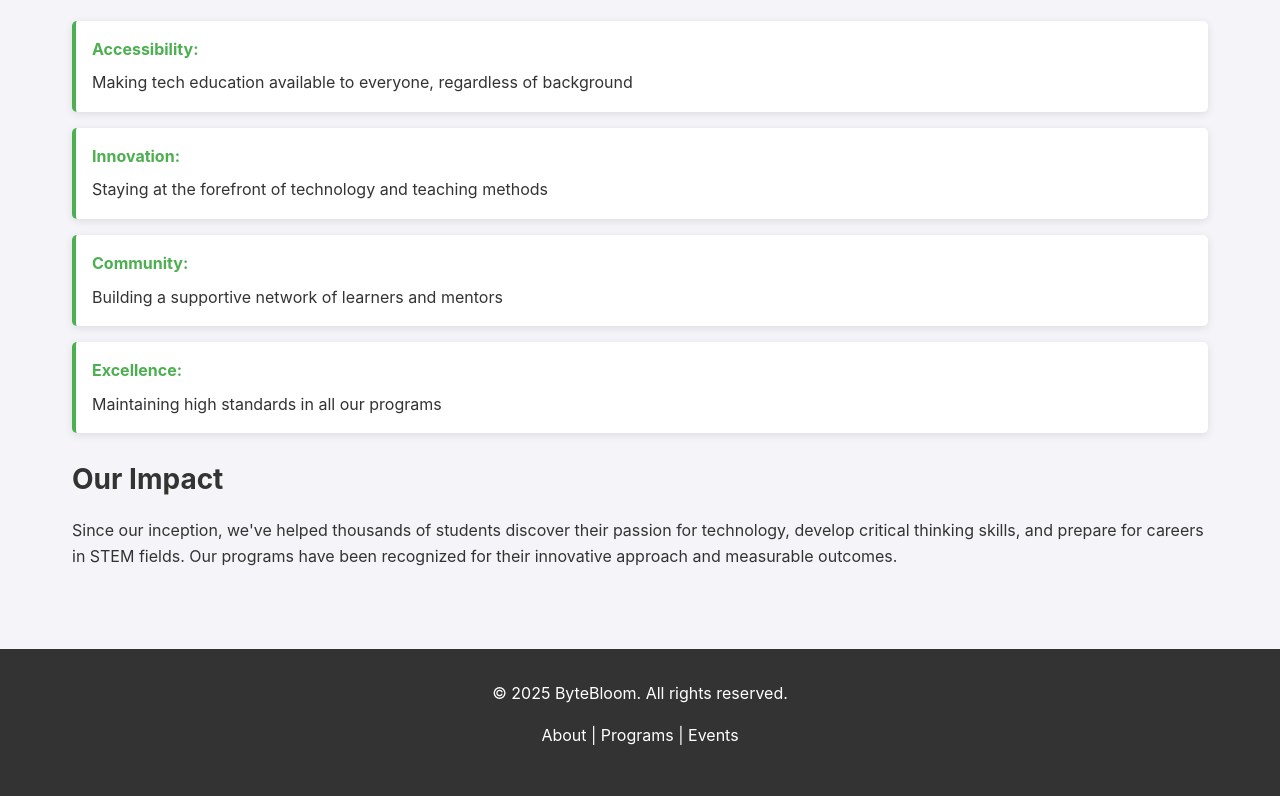
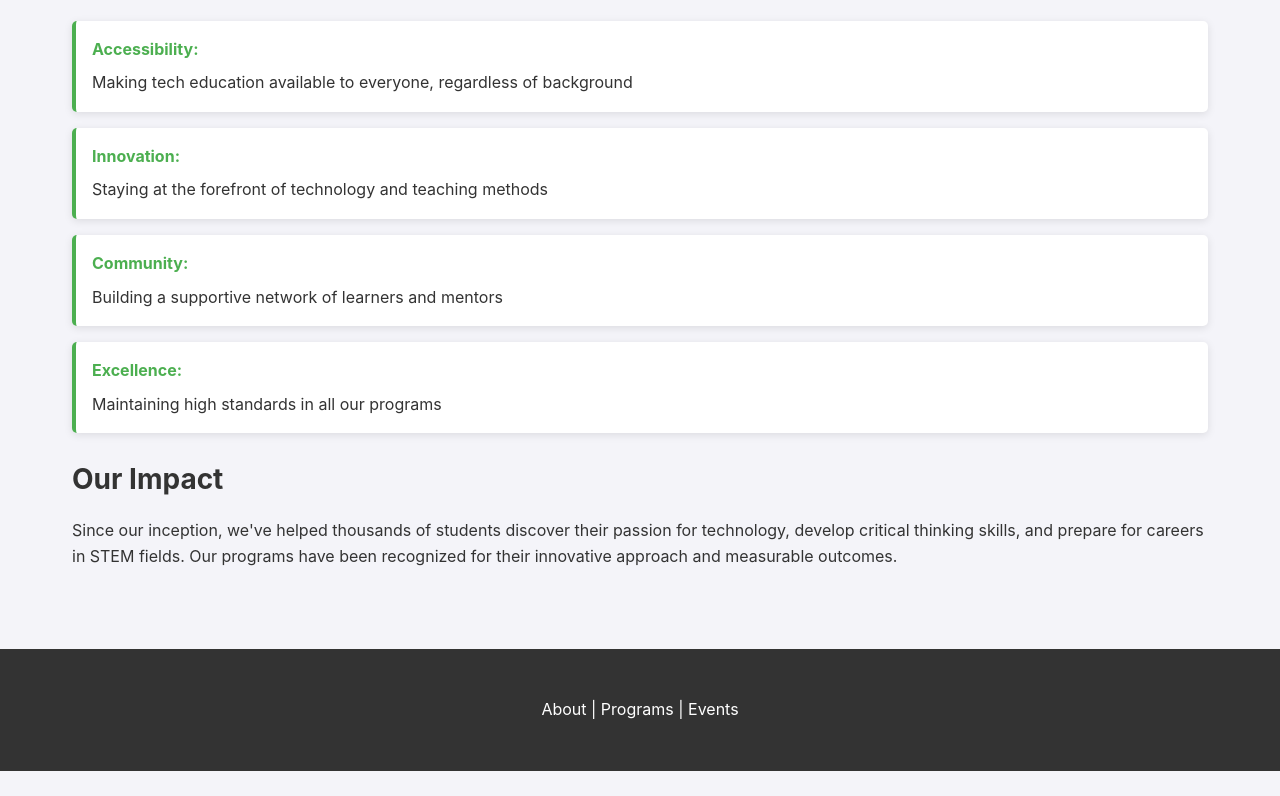
Before and after one commit to BennyGodz/byte-bloom, a website: page public/about.html in a window 1280 px wide. Shown: the part 533-1329 px from the top of the page. After the commit the page ends 1304 px from the top, so only its background shows below. Drawn offline with Linux system fonts and the light colour scheme.

Commit message:
Remove copyright notice from footer

```diff
--- a/public/about.html
+++ b/public/about.html
@@ -56,7 +56,6 @@
 
   <footer role="contentinfo">
     <div class="container">
-      <p>&copy; 2025 ByteBloom. All rights reserved.</p>
       <p class="footer-links">
         <a href="about.html">About</a> |
         <a href="programs.html">Programs</a> |
```
Also changed, not shown: public/admin.html (+0 -1 lines), public/index.html (+0 -1 lines), public/login.html (+0 -1 lines).
